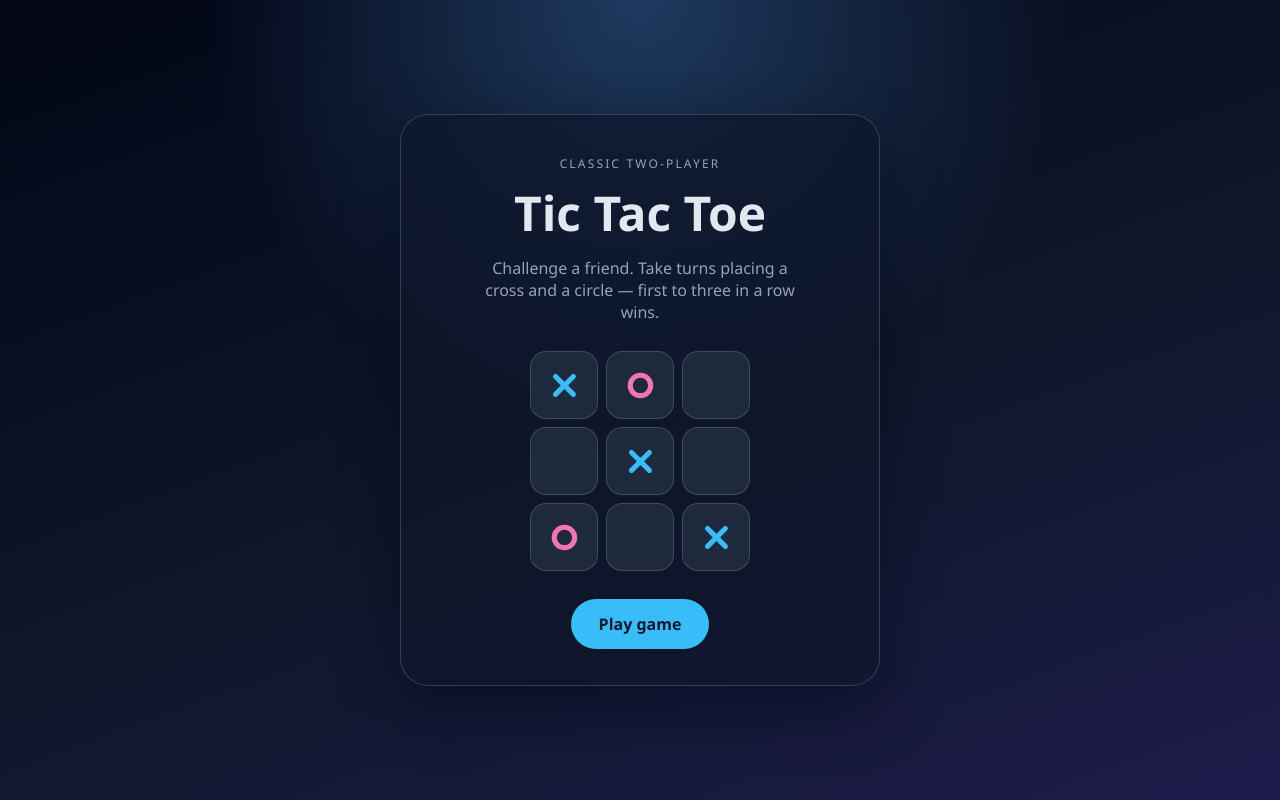
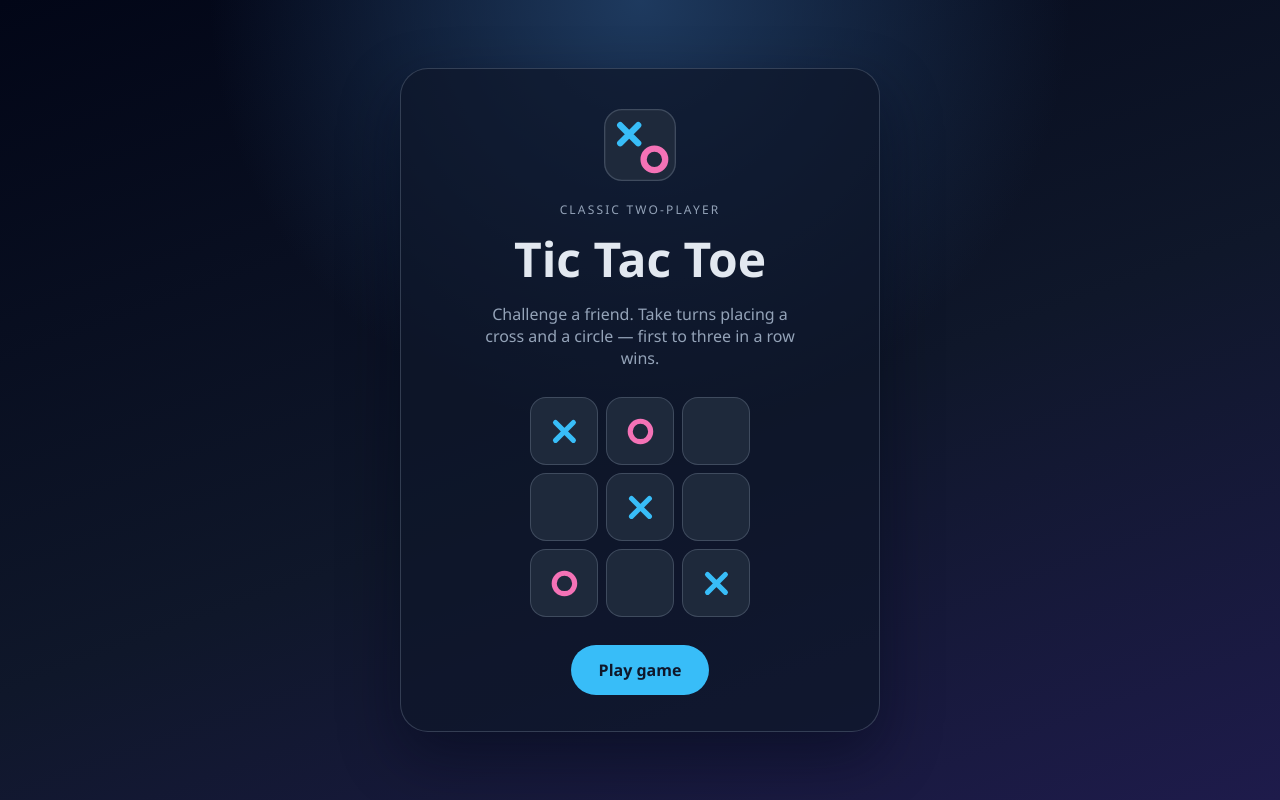
Before and after one commit to SilverFoxCham/Project2, a plain HTML site: page index.html in a window 1280 px wide. Drawn offline with Linux system fonts and the light colour scheme.

Commit message:
Branf update

```diff
--- a/index.html
+++ b/index.html
@@ -4,11 +4,13 @@
     <meta charset="UTF-8" />
     <meta name="viewport" content="width=device-width, initial-scale=1.0" />
     <title>Play Tic Tac Toe</title>
+    <link rel="icon" href="logo.svg" type="image/svg+xml" />
     <link rel="stylesheet" href="styles.css" />
   </head>
   <body>
     <main class="landing">
       <section class="landing-card">
+        <img class="logo" src="logo.svg" alt="Tic Tac Toe" />
         <p class="eyebrow">Classic two-player</p>
         <h1>Tic Tac Toe</h1>
         <p class="subtitle">
--- a/styles.css
+++ b/styles.css
@@ -197,6 +197,13 @@ button.ghost {
   box-shadow: var(--shadow);
 }
 
+.logo {
+  display: block;
+  width: 72px;
+  height: auto;
+  margin: 0 auto 20px;
+}
+
 .landing-card .subtitle {
   margin: 12px auto 0;
   max-width: 34ch;
```
Also changed, not shown: logo.svg (added).
